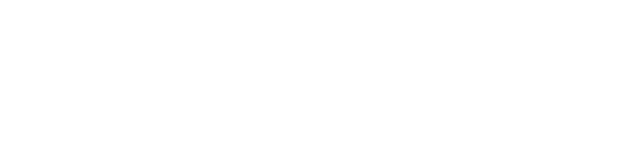
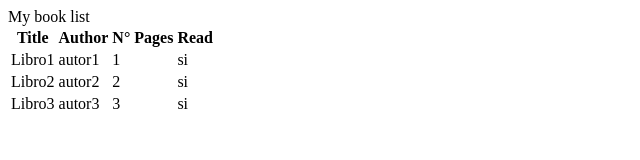
Before and after one commit to Santyru-C/library, a plain HTML site: page index.html in a window 1280 px wide. Shown: the whole page, without its empty margins (0-640 px from the left). Drawn offline with Linux system fonts and the light colour scheme.

Commit message:
add new table

```diff
--- a/index.html
+++ b/index.html
@@ -8,6 +8,46 @@
     <title>Document</title>
 </head>
 <body>
-
+    <div class="container">
+        <div class="header">My book list</div>
+        <div class="main">
+            <table>
+                <colgroup>
+                    <col class="title-column">
+                    <col class="author-column">
+                    <col class="pages-column">
+                    <col class="read-column">
+                </colgroup>
+                <thead>
+                    <tr>
+                        <th>Title</th>
+                        <th>Author</th>
+                        <th>N° Pages</th>
+                        <th>Read</th>
+                    </tr>
+                </thead>
+                <tbody>
+                    <tr>
+                        <td class="book-title">Libro1</td>
+                        <td class="book-author">autor1</td>
+                        <td class="book-pages">1</td>
+                        <td>si</td>
+                    </tr>
+                    <tr>
+                        <td class="book-title">Libro2</td>
+                        <td class="book-author">autor2</td>
+                        <td class="book-pages">2</td>
+                        <td>si</td>
+                    </tr>
+                    <tr>
+                        <td class="book-title">Libro3</td>
+                        <td class="book-author">autor3</td>
+                        <td class="book-pages">3</td>
+                        <td>si</td>
+                    </tr>
+                </tbody>
+            </table>
+        </div>
+    </div>
 </body>
 </html>
```
